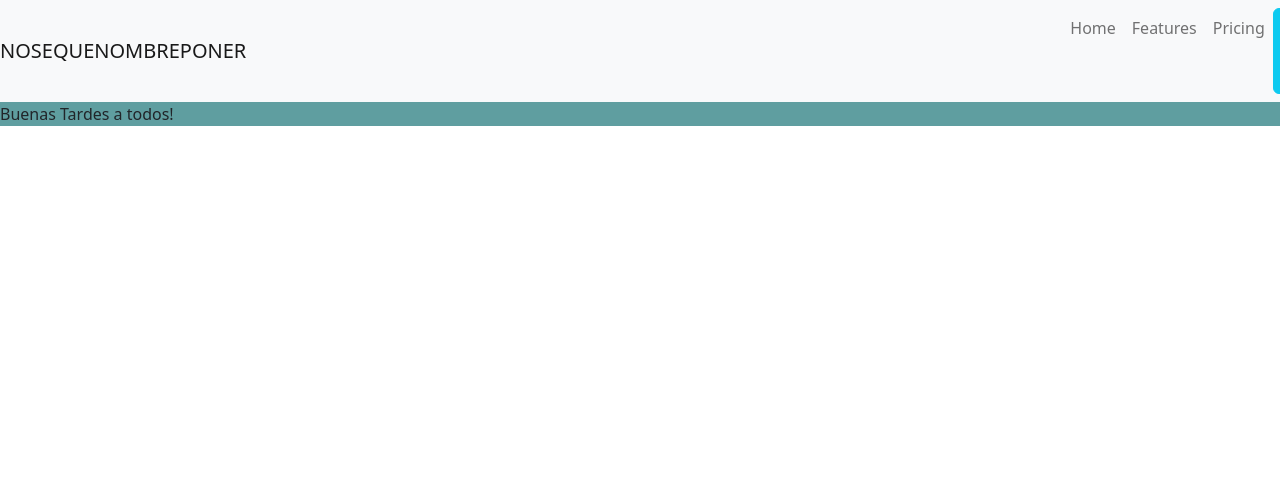
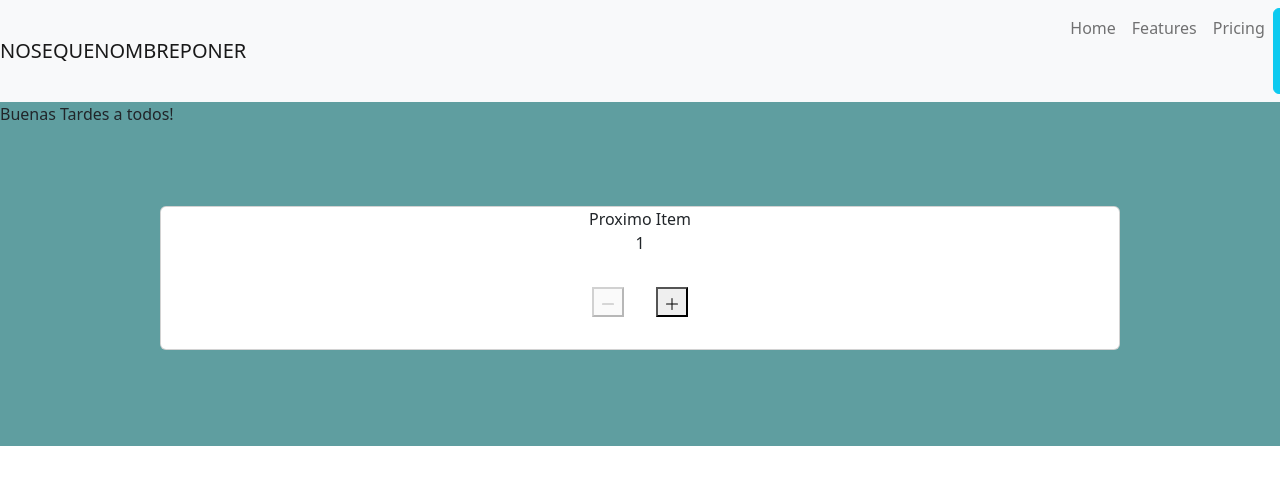
Before and after one commit to FrancoCarra/francoreact, a React (Create React App) app: page / in a window 1280 px wide. Shown: the top 484 px of the page. Built offline with nearby package versions, Linux system fonts and the light colour scheme.

Commit message:
ItemCount

```diff
--- a/src/App.css
+++ b/src/App.css
@@ -42,3 +42,22 @@
 .navbar-nav{
   padding-left: 50rem !important;
 }
+
+/*Counter*/
+.card{
+  margin: 5rem;
+  align-items: center;
+}
+.buttons{
+  padding: 1rem;
+}
+.button-1{
+  margin: 1rem;
+}
+.button-2{
+  margin: 1rem;
+}
+.container-count{
+  margin: 5rem;
+  padding-bottom: 1rem;
+}
--- /dev/null
+++ b/src/Components/ItemCount.js
@@ -0,0 +1,41 @@
+import React, { useState } from "react";
+import '../App.css'
+import 'bootstrap/dist/css/bootstrap.min.css'
+
+
+export const ItemCount = ({ onAdd, initial, stock }) => {
+    initial = 1;
+    stock = 7;
+
+  const [qty, setQty] = useState(initial);
+
+  const addProduct = (num) => {
+    setQty(qty + num);
+  };
+  return (
+<>
+
+<div className="container-count">
+    <div class='card'>
+      Proximo Item
+      <div>
+      <span className="count-container__qty">{qty}</span>
+      </div>
+      <div className="buttons">
+        <button onClick={() => addProduct(-1)} disabled={qty === initial} className='button-1'><svg xmlns="http://www.w3.org/2000/svg" width="16" height="16" fill="currentColor" class="bi bi-dash-lg" viewBox="0 0 16 16">
+            <path fill-rule="evenodd" d="M2 8a.5.5 0 0 1 .5-.5h11a.5.5 0 0 1 0 1h-11A.5.5 0 0 1 2 8Z"/>
+            </svg>
+        </button>
+        <button onClick={() => addProduct(+1)} disabled={qty === stock} className='button-2'>
+        <svg xmlns="http://www.w3.org/2000/svg" width="16" height="16" fill="currentColor" class="bi bi-plus-lg" viewBox="0 0 16 16">
+            <path fill-rule="evenodd" d="M8 2a.5.5 0 0 1 .5.5v5h5a.5.5 0 0 1 0 1h-5v5a.5.5 0 0 1-1 0v-5h-5a.5.5 0 0 1 0-1h5v-5A.5.5 0 0 1 8 2Z"/>
+            </svg>
+        </button>
+      </div>
+    </div>
+</div>
+</>
+  )
+}
+
+export default ItemCount
--- a/src/Components/ItemListContainer.js
+++ b/src/Components/ItemListContainer.js
@@ -1,5 +1,6 @@
 import React from "react";
 import 'bootstrap/dist/css/bootstrap.min.css'
+import ItemCount from "./ItemCount";
 
 
 
@@ -10,6 +11,7 @@ return (
    <>
     <div>
         {greetings}
+        <ItemCount/>
     </div>
   </>
 )
```
Also changed, not shown: src/App.js (line endings or trailing spaces).
